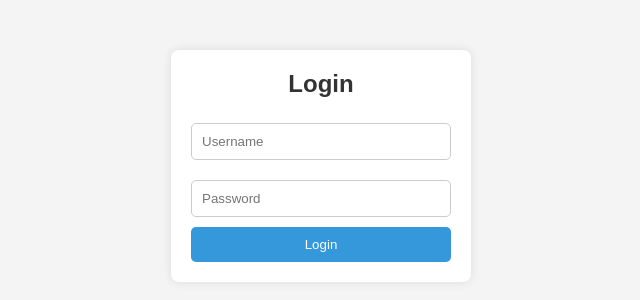
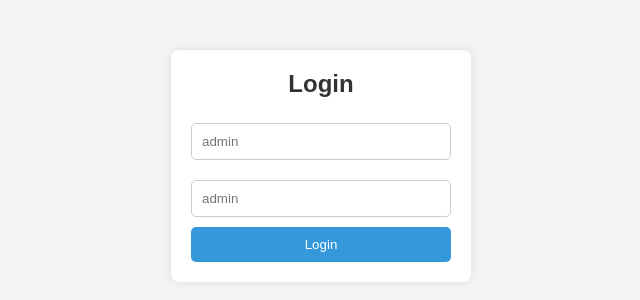
Before and after one commit to Fantasy2331/happy_world, a plain HTML site: page index.html in a window 1280 px wide. Shown: the part 234-534 px from the top of the page, 319-959 px from the left. Drawn offline with Linux system fonts and the light colour scheme.

Commit message:
Update index.html

```diff
--- a/index.html
+++ b/index.html
@@ -11,8 +11,8 @@
     <div class="login-container">
         <h2>Login</h2>
         <form action="dashboard.html" method="POST">
-            <input type="text" name="admin" placeholder="Username" required>
-            <input type="password" name="admin" placeholder="Password" required>
+            <input type="text" name="admin" placeholder="admin" required>
+            <input type="password" name="admin" placeholder="admin" required>
             <button type="submit">Login</button>
         </form>
     </div>
```
